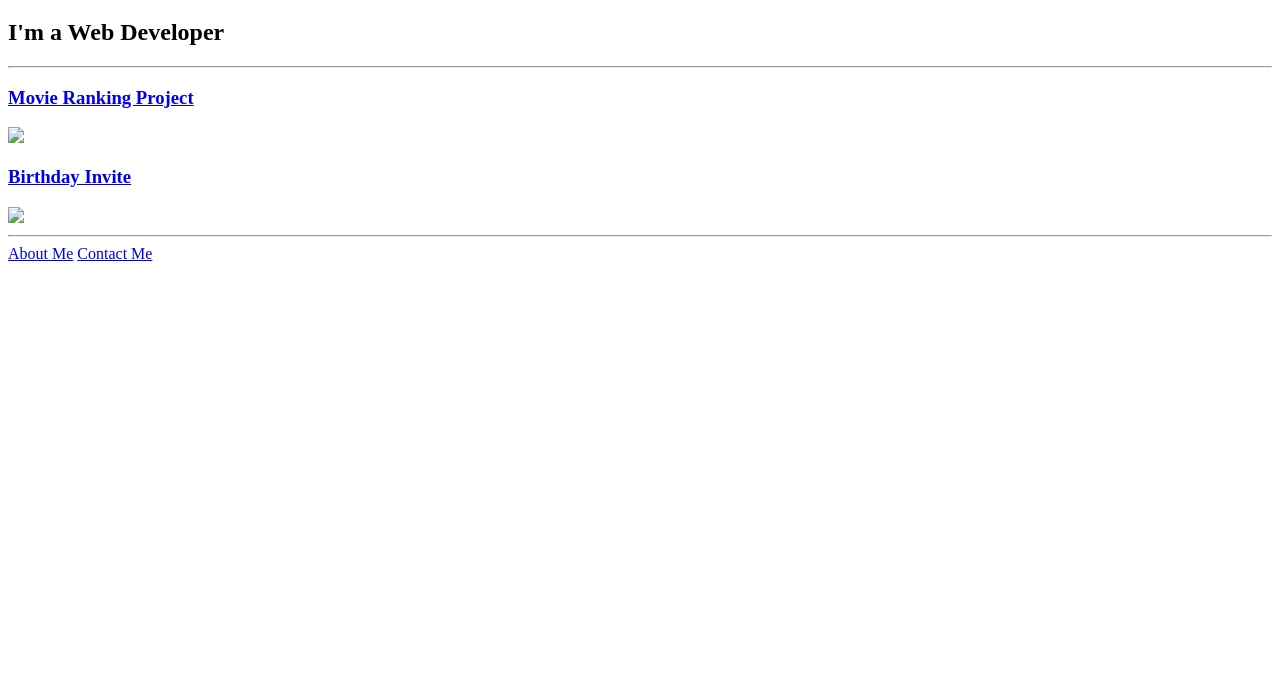
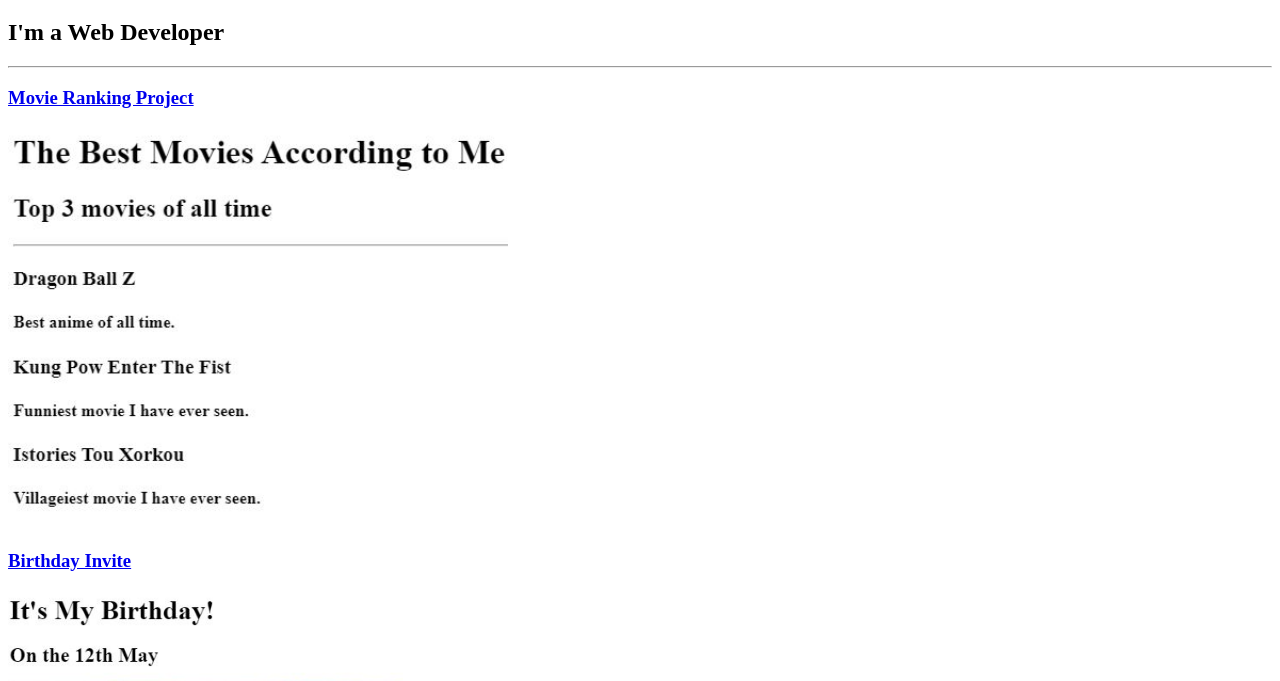
Before and after one commit to Mathitis55/html-portfolio, a plain HTML site: page index.html in a window 1280 px wide. Shown: the part 61-742 px from the top of the page. Drawn offline with Linux system fonts and the light colour scheme.

Commit message:
Update index.html

```diff
--- a/index.html
+++ b/index.html
@@ -10,9 +10,9 @@
     <h2>I'm a Web Developer</h2>
     <hr />
     <h3><a href = "./public/movie-ranking DikoM.html"> Movie Ranking Project</a></h3>
-    <img src = "../4.3 HTML Porfolio Project/assets/images/Movie-list-image-DikoM.JPG" height="400">
+    <img src = "./assets/images/Movie-list-image-DikoM.JPG" height="400">
     <h3><a href = "./public/birthday-invite DikoM.html"> Birthday Invite</h3>
-    <img src = "../4.3 HTML Porfolio Project/assets/images/Birthday-image-DikoM.JPG" height="500">
+    <img src = "./assets/images/Birthday-image-DikoM.JPG" height="500">
     <hr />
     <a href ="./public/about-DikoM.html">About Me</a>
     <a href ="./public/contact-DikoM.html">Contact Me</a>
```
